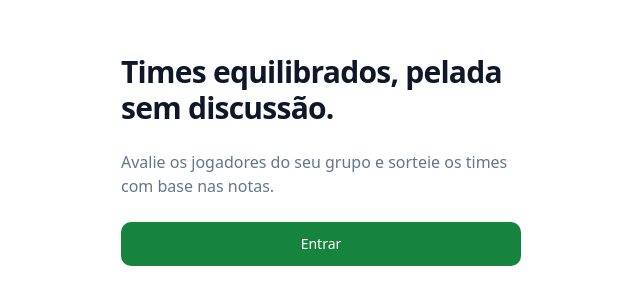
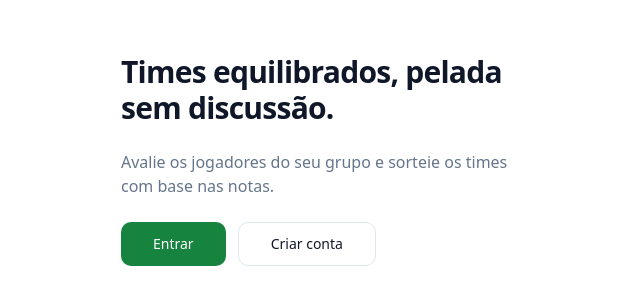
Before and after one commit to gsoaresslv/pelada-app, a Next.js app: page / in a window 1280 px wide. Shown: the part 240-544 px from the top of the page, without its empty margins (319-959 px from the left). Built offline with nearby package versions, Linux system fonts and the light colour scheme.

Commit message:
atualizando pagina principal com funcao cadastro

```diff
--- a/app/page.tsx
+++ b/app/page.tsx
@@ -9,9 +9,14 @@ export default function Landing() {
       <p className="text-muted-foreground">
         Avalie os jogadores do seu grupo e sorteie os times com base nas notas.
       </p>
-      <Button asChild size="lg">
-        <Link href="/login">Entrar</Link>
-      </Button>
+      <div className="flex gap-3">
+        <Button asChild size="lg">
+          <Link href="/login">Entrar</Link>
+        </Button>
+        <Button asChild size="lg" variant="outline">
+          <Link href="/cadastro">Criar conta</Link>
+        </Button>
+      </div>
     </main>
   )
 }
```
